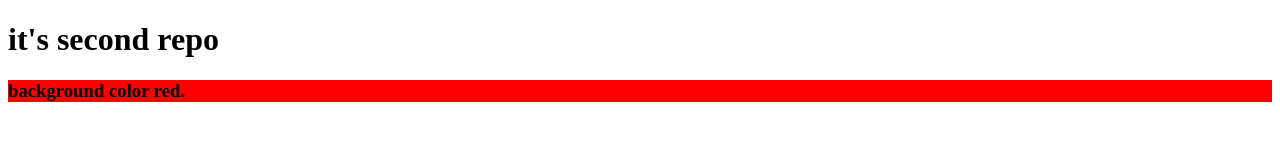
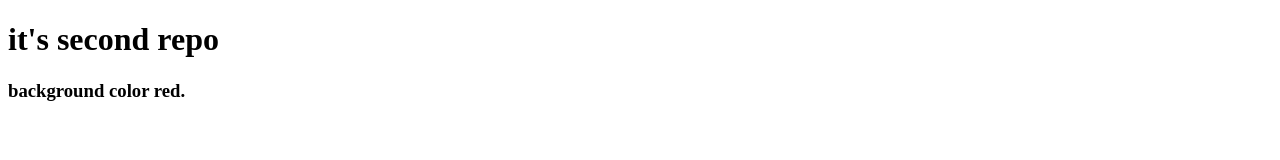
Before and after one commit to UlfathAraIslam/my-second-repository, a plain HTML site: page index.html in a window 1280 px wide. Drawn offline with Linux system fonts and the light colour scheme.

Commit message:
background color changed

```diff
--- a/index.html
+++ b/index.html
@@ -5,11 +5,6 @@
     <meta http-equiv="X-UA-Compatible" content="IE=edge">
     <meta name="viewport" content="width=device-width, initial-scale=1.0">
     <title>My-Second-Repo</title>
-    <style>
-        h3{
-            background-color: red;
-        }
-    </style>
 </head>
 <body>
     <h1>it's second repo</h1>
--- /dev/null
+++ b/stylle.css
@@ -0,0 +1,3 @@
+h3{
+    background-color: greenyellow;
+}
```
